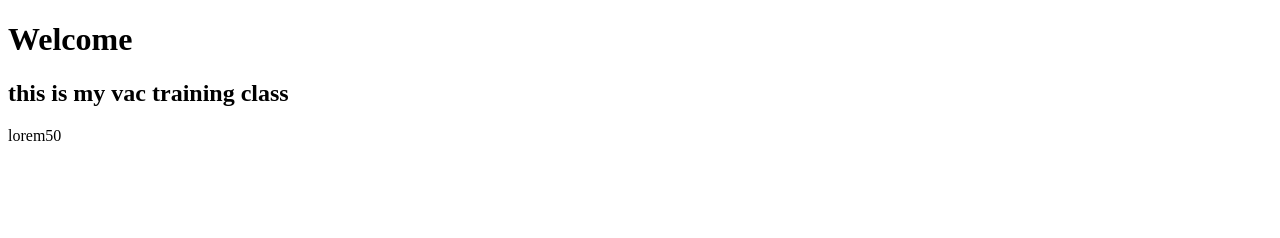
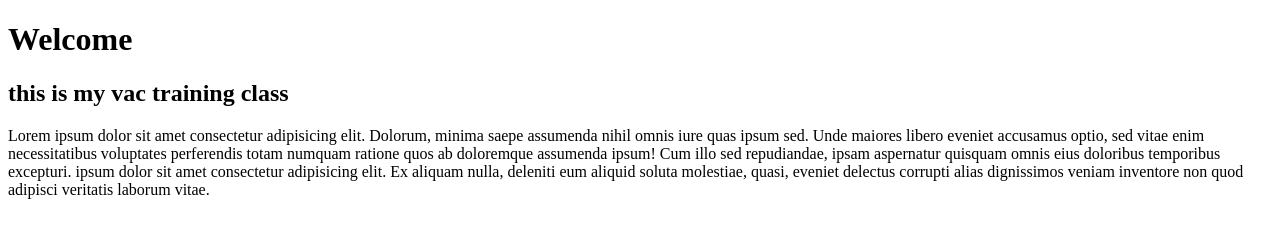
Before and after one commit to diksha2k07/fullstack, a plain HTML site: page index.html in a window 1280 px wide. Drawn offline with Linux system fonts and the light colour scheme.

Commit message:
modified

```diff
--- a/index.html
+++ b/index.html
@@ -8,6 +8,6 @@
 <body>
     <h1> Welcome </h1>
     <h2> this is my vac training class</h2>
-    <p> lorem50</p>
+    <p> Lorem ipsum dolor sit amet consectetur adipisicing elit. Dolorum, minima saepe assumenda nihil omnis iure quas ipsum sed. Unde maiores libero eveniet accusamus optio, sed vitae enim necessitatibus voluptates perferendis totam numquam ratione quos ab doloremque assumenda ipsum! Cum illo sed repudiandae, ipsam aspernatur quisquam omnis eius doloribus temporibus excepturi. ipsum dolor sit amet consectetur adipisicing elit. Ex aliquam nulla, deleniti eum aliquid soluta molestiae, quasi, eveniet delectus corrupti alias dignissimos veniam inventore non quod adipisci veritatis laborum vitae.</p>
 </body>
 </html>
```
